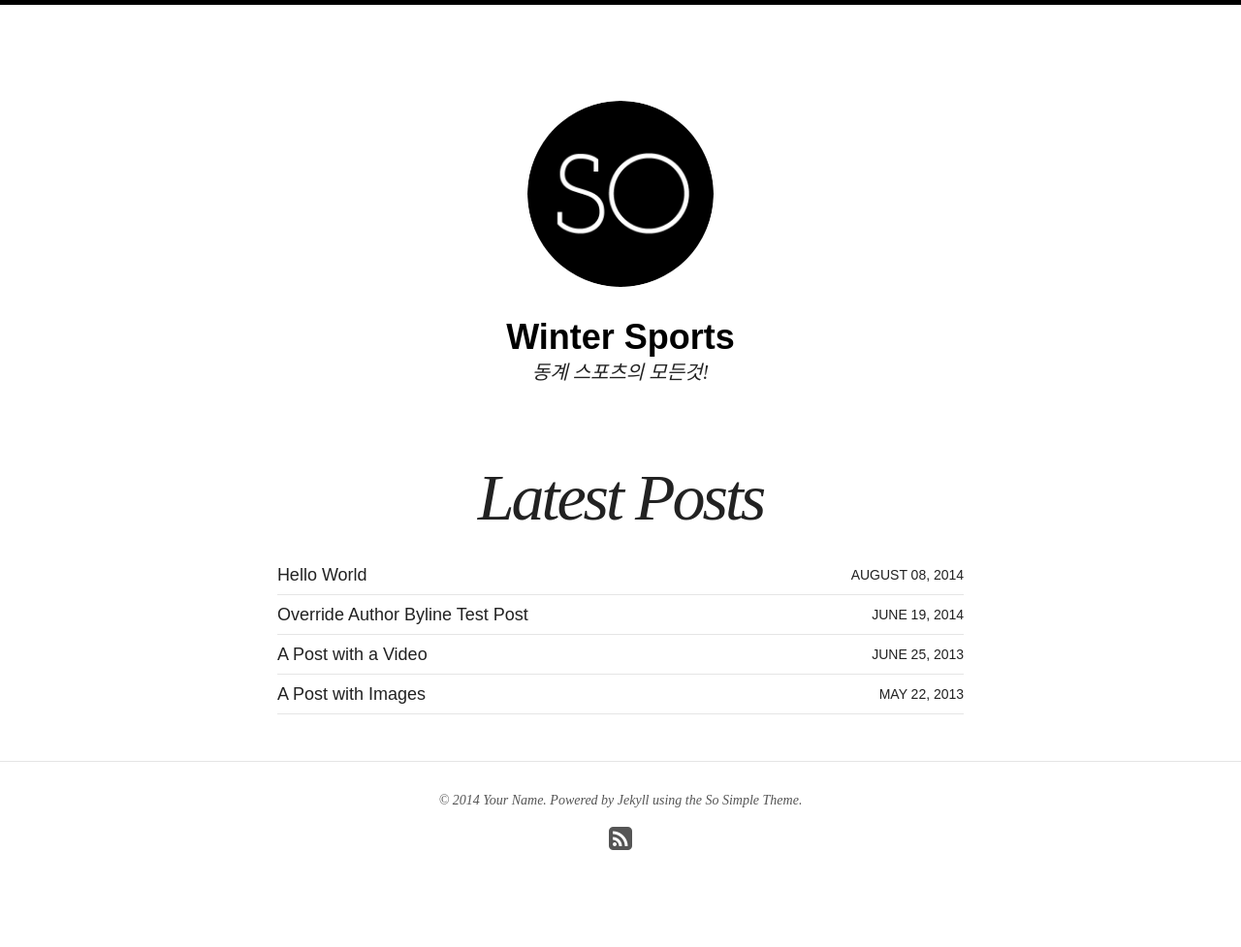
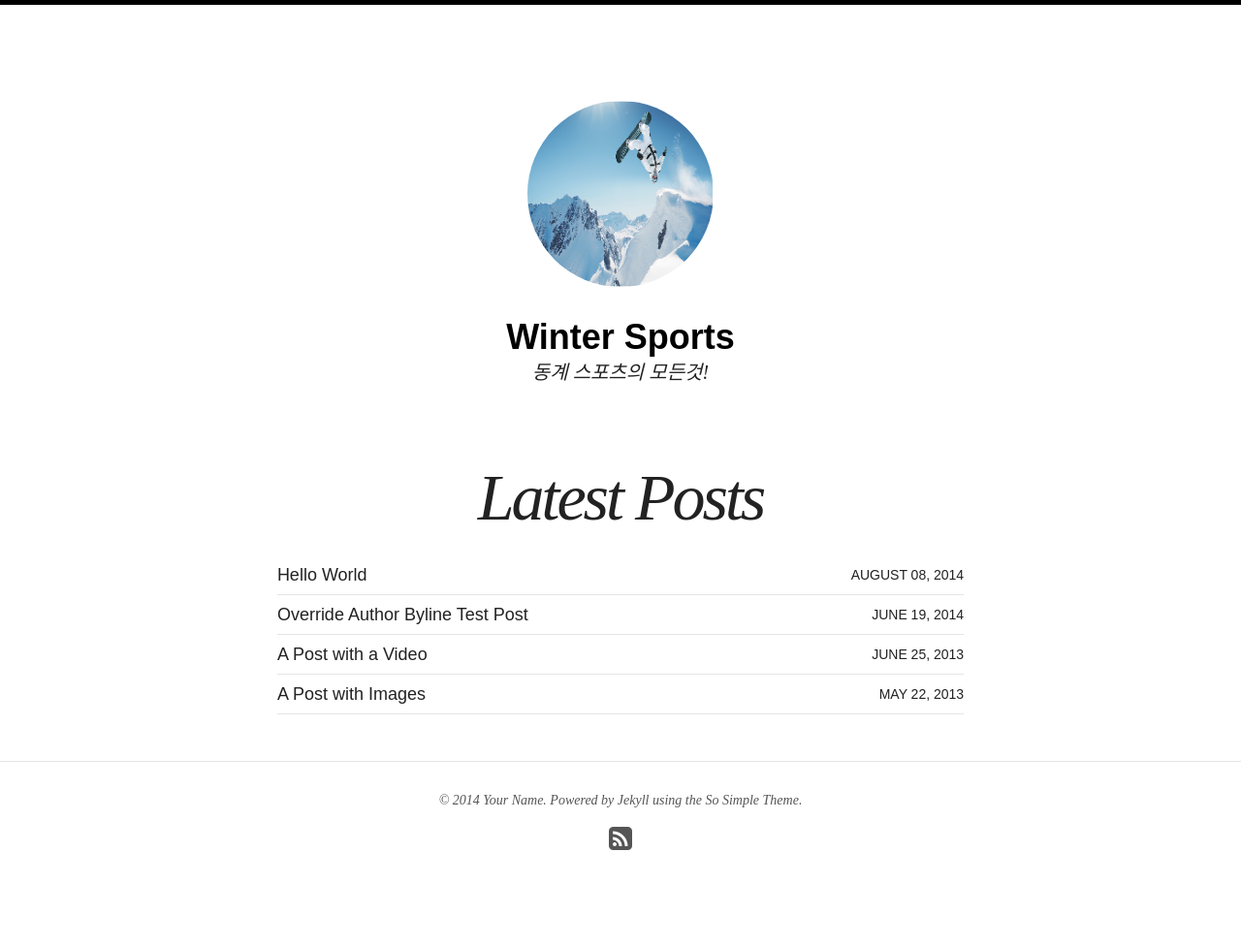
Before and after one commit to wlsgkrdl3045/wlsgkrdl3045.github.com, a Jekyll site: the page built from index.html, in a window 1280 px wide. Shown: the whole page at 97% size. Built offline with Jekyll 4.4.1, drawn with Linux system fonts in a browser that asks for light colours; nearby versions of some CDN libraries.

Commit message:
Update _config.yml

```diff
--- a/_config.yml
+++ b/_config.yml
@@ -3,7 +3,7 @@
 title: Winter Sports
 locale: en_US
 description: 동계 스포츠의 모든것!
-logo: site-logo.png
+logo: bg.png
 search: true
 background: url("../images/bg.png")
 
```
